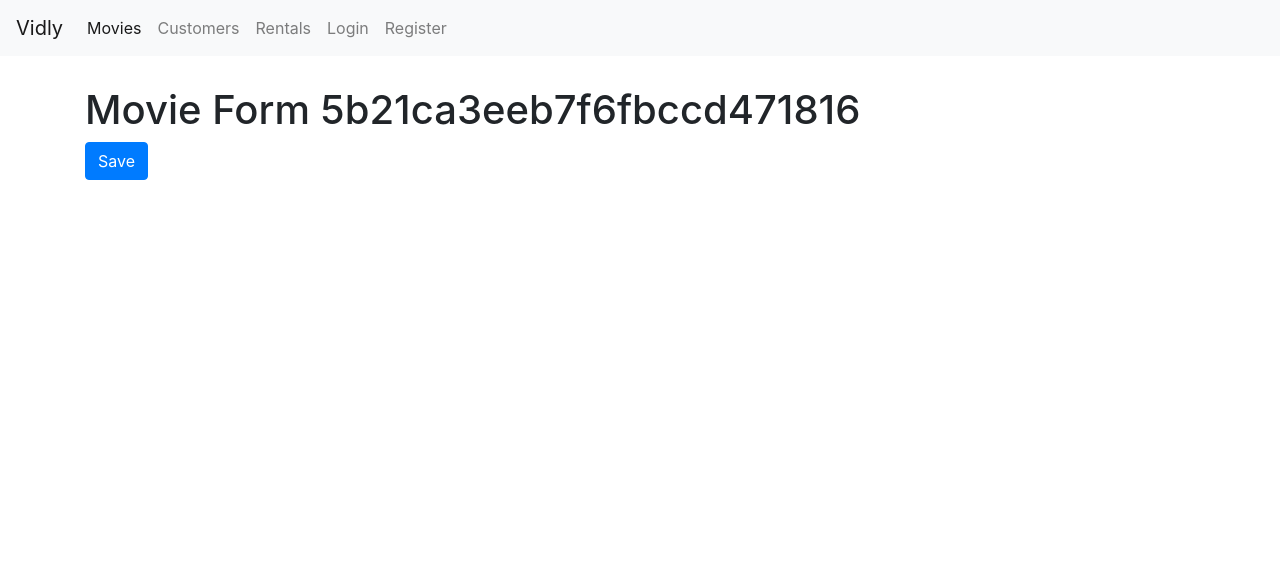
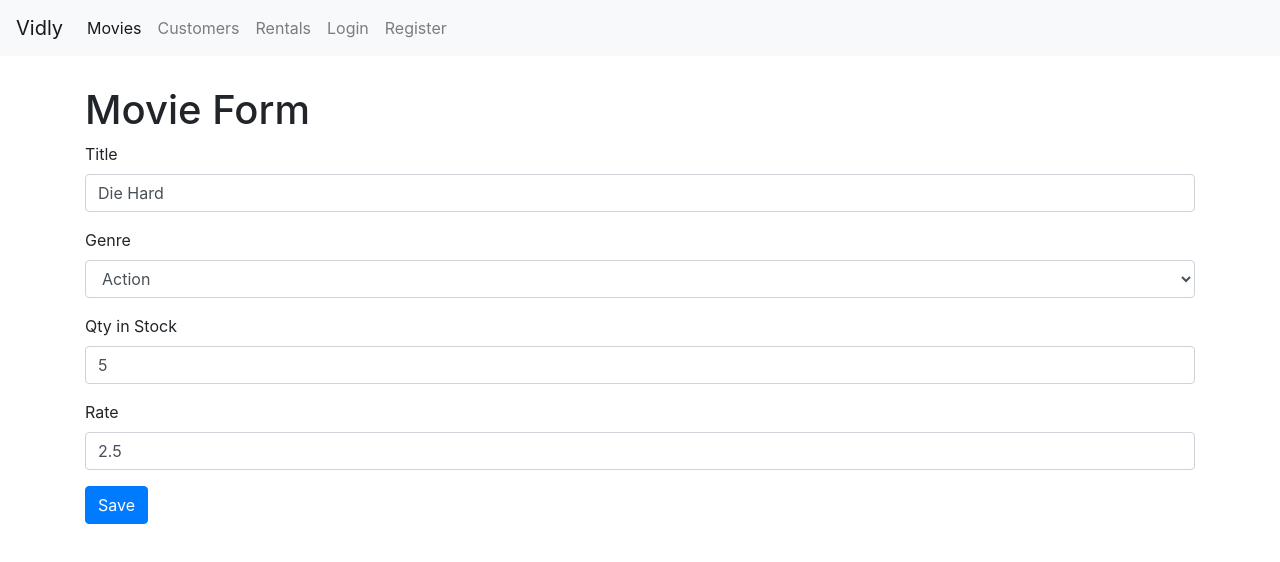
Before and after one commit to enowmbi/Video-Rental-Project-vidly-, a React (Create React App) app: page /movies/5b21ca3eeb7f6fbccd471816 in a window 1280 px wide. Shown: the top 562 px of the page. Built offline with nearby package versions, Linux system fonts and the light colour scheme.

Commit message:
add new movie and save new movie

```diff
--- a/src/App.js
+++ b/src/App.js
@@ -20,6 +20,7 @@ class App extends Component {
                     <Switch>
                         <Route path="/movies/:id" component={MovieForm} />
                         <Route path="/movies" component={Movies}  />
+                        <Route path="/movies/new" component={MovieForm} />
                         <Route path="/customers" component={Customers} />
                         <Route path="/rentals"  component={Rentals} />
                         <Route path="/not-found" component={NotFound} />
--- a/src/components/MovieForm.js
+++ b/src/components/MovieForm.js
@@ -1,15 +1,72 @@
 import React from 'react';
+import Form from './common/Form';
+import Joi from 'joi-browser';
+import { getMovie,saveMovie } from '../services/fakeMovieService';
+import { getGenres } from '../services/fakeGenreService';
 
-const MovieForm =(props)=>{
-    //const MovieForm=({ match, history })=>{
+class MovieForm extends Form{
+    state={
+        data:{
+            title:"",
+            genreId:"",
+            numberInStock:"",
+            dailyRentalRate:""
+        },
+        genres:[],
+        errors:{}
+    }
+
+    schema={
+        _id: Joi.string(),
+        title: Joi.string().required().label('Title'),
+        genreId: Joi.string().required().label('Genre'),
+        numberInStock: Joi.number().min(0).max(100).required().label('Number in Stock'),
+        dailyRentalRate: Joi.number().min(0).max(10).required().label('Daily Rental Rate')
+    }
+
+    componentDidMount(){
+        //get genres
+        const genres = getGenres();
+        this.setState({genres: genres || {}})
+        //get movie if not new
+    let movie =''
+        if(this.props.match.params.id !=='new'){
+            movie = getMovie(this.props.match.params.id)
+            if(!movie) return this.props.history.replace('/not-found')
+        }
+        else{
+            return null;
+        }
+        this.setState({data: this.mapToViewModel(movie) || {} })
+    }
 
 
+    mapToViewModel(movie){
+        return {
+            _id: movie._id,
+            title: movie.title,
+            genreId: movie.genre._id,
+            numberInStock: movie.numberInStock,
+            dailyRentalRate: movie.dailyRentalRate
+        }
+    }
+
+    doSubmit=()=>{
+        saveMovie(this.state.data)
+        this.props.history.push('/movies')
+    }
+render(){
     return(
         <div>
-            <h1>Movie Form {props.match.params.id} </h1>
-            <button className="btn btn-primary" onClick={()=> props.history.push('/movies')}>Save</button>
+            <h1>Movie Form </h1>
+            {this.renderInput('title','Title','','Enter Movie Title')}
+            {this.renderSelect('genreId','Genre',this.state.genres)}
+            {this.renderInput('numberInStock','Qty in Stock','','Enter Quantity in Stock')}
+            {this.renderInput('dailyRentalRate','Rate','','Enter Daily Rental Rate')}
+            {this.renderButton('Save')}
         </div>
-    )
+           )
+}
 }
 
 export default MovieForm
--- a/src/components/Movies.js
+++ b/src/components/Movies.js
@@ -6,6 +6,7 @@ import { Paginate } from '../utils/Paginate';
 import ListGroup from './common/ListGroup';
 import MoviesTable from '../components/MoviesTable';
 import _ from 'lodash';
+import { NavLink } from 'react-router-dom';
 
 
 class Movies extends Component{
@@ -49,8 +50,11 @@ class Movies extends Component{
     }
 
     render(){
+
         if(this.state.movies.length ===0){
-            return <div className="container"><p>There are no movies in the database.</p></div>
+            return <div className="container">
+                <p>There are no movies in the database.</p>
+                </div>
         }
 
         const filteredMovies = this.state.selectedGenre && this.state.selectedGenre._id ? this.state.movies.filter(m => m.genre._id === this.state.selectedGenre._id) : this.state.movies
@@ -72,7 +76,8 @@ class Movies extends Component{
                         />
                     </div>
                     <div className="col-md-9">
-                        <p className="m-4"> Showing {filteredMovies.length} {filteredMovies.length > 1? "movies" :"movie"} in the database.</p>
+                <NavLink className="btn btn-primary my-2" to="movies/new">New Movie</NavLink>
+                        <p className="my-4"> Showing {filteredMovies.length} {filteredMovies.length > 1? "movies" :"movie"} in the database.</p>
                         <MoviesTable
                             movies={movies}
                             onLike={this.handleLike}
--- a/src/components/NotFound.js
+++ b/src/components/NotFound.js
@@ -1,9 +1,13 @@
 import React from 'react';
+import { NavLink } from 'react-router-dom';
 
 
 const NotFound =()=>{
     return(
-        <h1>Not Found</h1>
+        <div>
+            <h1>Not Found</h1>
+            <NavLink to="/movies" className="btn btn-primary my-4"> Back </NavLink>
+    </div>
     )
 }
 
--- a/src/components/Register.js
+++ b/src/components/Register.js
@@ -1,4 +1,4 @@
-import React,{ Component } from 'react';
+import React from 'react';
 import Joi from 'joi-browser';
 import Form from './common/Form';
 
@@ -10,7 +10,7 @@ class Register extends Form{
     }
 
     doSubmit=()=>{
-    console.log("Registration form submitted !")
+        // console.log("Registration form submitted !")
     }
 
     schema={
--- a/src/components/common/Form.js
+++ b/src/components/common/Form.js
@@ -1,6 +1,7 @@
 import React, { Component } from 'react';
 import Joi from 'joi-browser';
 import Input from './Input';
+import Select from './Select';
 
 class Form extends Component{
     state={
@@ -11,7 +12,7 @@ class Form extends Component{
     handleSubmit=(e)=>{
         e.preventDefault();
         const errors = this.validate()
-        console.log(this.validate())
+        // console.log(this.validate())
         this.setState({errors: errors || {}})
         if(errors) return ;
 
@@ -50,10 +51,12 @@ class Form extends Component{
 
         const data ={...this.state.data}
         data[input.name] = input.value
+        // console.log(data)
         this.setState({data: data,errors:errors})
     }
 
     renderInput(name,label,type='text',placeholder){
+
        const { data,errors } = this.state
     return(
         <Input name={name}
@@ -68,9 +71,24 @@ class Form extends Component{
 
     }
 
+    renderSelect(name,label,options){
+        const { data, errors } = this.state
+        return(
+            <Select
+                name={name}
+                label={label}
+                options={options}
+                onChange={this.handleChange}
+                value={data[name]}
+                error={errors[name]}
+            />
+            )
+    }
+
     renderButton(label){
         return(
             <button
+                onClick={this.handleSubmit}
                 type="submit"
                 disabled={this.validate()}
                 className="btn btn-primary">
--- /dev/null
+++ b/src/components/common/Select.js
@@ -0,0 +1,23 @@
+import React from 'react';
+
+
+const Select =(props)=>{
+
+    return(
+        <div className="form-group">
+            <label htmlFor={props.name}>{props.label}</label>
+            <select className="form-control" onChange={props.onChange} value={props.value} name={props.name} id={props.name}>
+                <option value="" />
+                {props.options.map(option=>(
+                    <option key={option._id} value={option._id}>
+                        {option.name}
+                    </option>
+                ))}
+    </select>
+            {props.error && <div className="alert alert-danger">{props.error}</div>}
+        </div>
+
+    )
+
+}
+export default Select
--- a/src/services/fakeMovieService.js
+++ b/src/services/fakeMovieService.js
@@ -86,13 +86,13 @@ export function getMovie(id) {
 
 export function saveMovie(movie) {
   let movieInDb = movies.find(m => m._id === movie._id) || {};
-  movieInDb.name = movie.name;
+  movieInDb.title = movie.title;
   movieInDb.genre = genresAPI.genres.find(g => g._id === movie.genreId);
   movieInDb.numberInStock = movie.numberInStock;
   movieInDb.dailyRentalRate = movie.dailyRentalRate;
 
   if (!movieInDb._id) {
-    movieInDb._id = Date.now();
+    movieInDb._id = Date.now().toString();
     movies.push(movieInDb);
   }
 
```
Also changed, not shown: src/components/NavBar.js (indentation only). Lines whose indentation alone changed are shown as unchanged.
